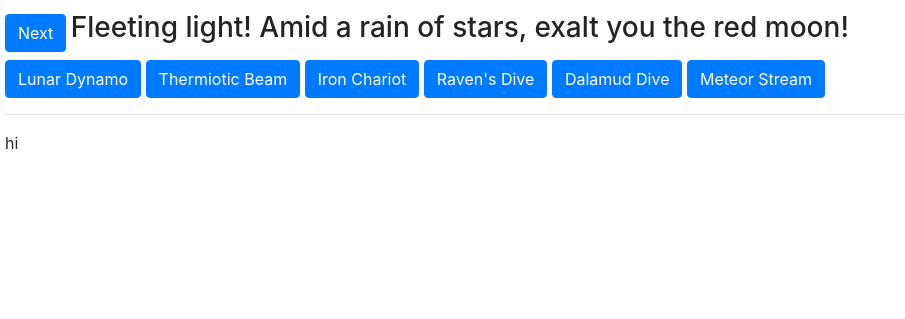
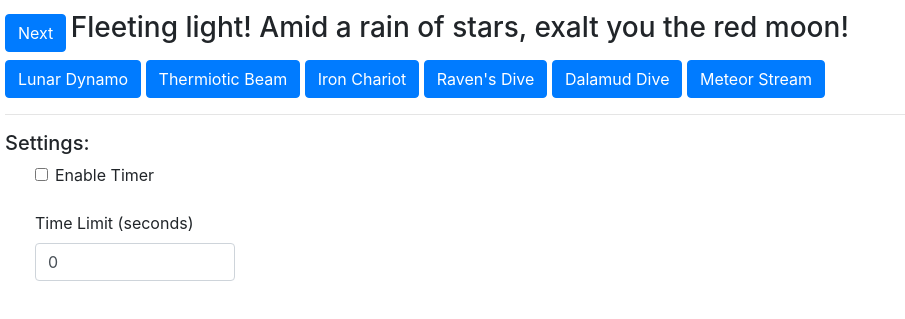
Before and after one commit to Harry-Kwon/FFXIV-UCoB-Nael-Quiz, a plain HTML site: page index.html in a window 1280 px wide. Shown: the part 121-440 px from the top of the page, without its empty margins (0-905 px from the left). Drawn offline with nearby package versions, Linux system fonts and the light colour scheme.

Commit message:
Settings pane

```diff
--- a/index.html
+++ b/index.html
@@ -34,7 +34,19 @@
 
       <hr>
 
-      hi
+      <h5>Settings:</h3>
+
+      <div style="margin-left:30px;">
+        <!-- Time Limit checkbox -->
+        <div style="margin-left:20px;">
+          <input type="checkbox" class="form-check-input" id="timeLimitEnabled" value="false">
+          <label class="form-check-label" for="timeLimitEnabled">Enable Timer</label>
+        </div>
+        <br/>
+        <!-- Time Limit input -->
+        <label for="timeLimitInput">Time Limit (seconds)</label>
+        <input type="text" class="form-control" id="timeLimitInput" style="width: 200px; display:block;" value="0">
+      </div>
 
       <script src="darnus.js"></script>
 
```
